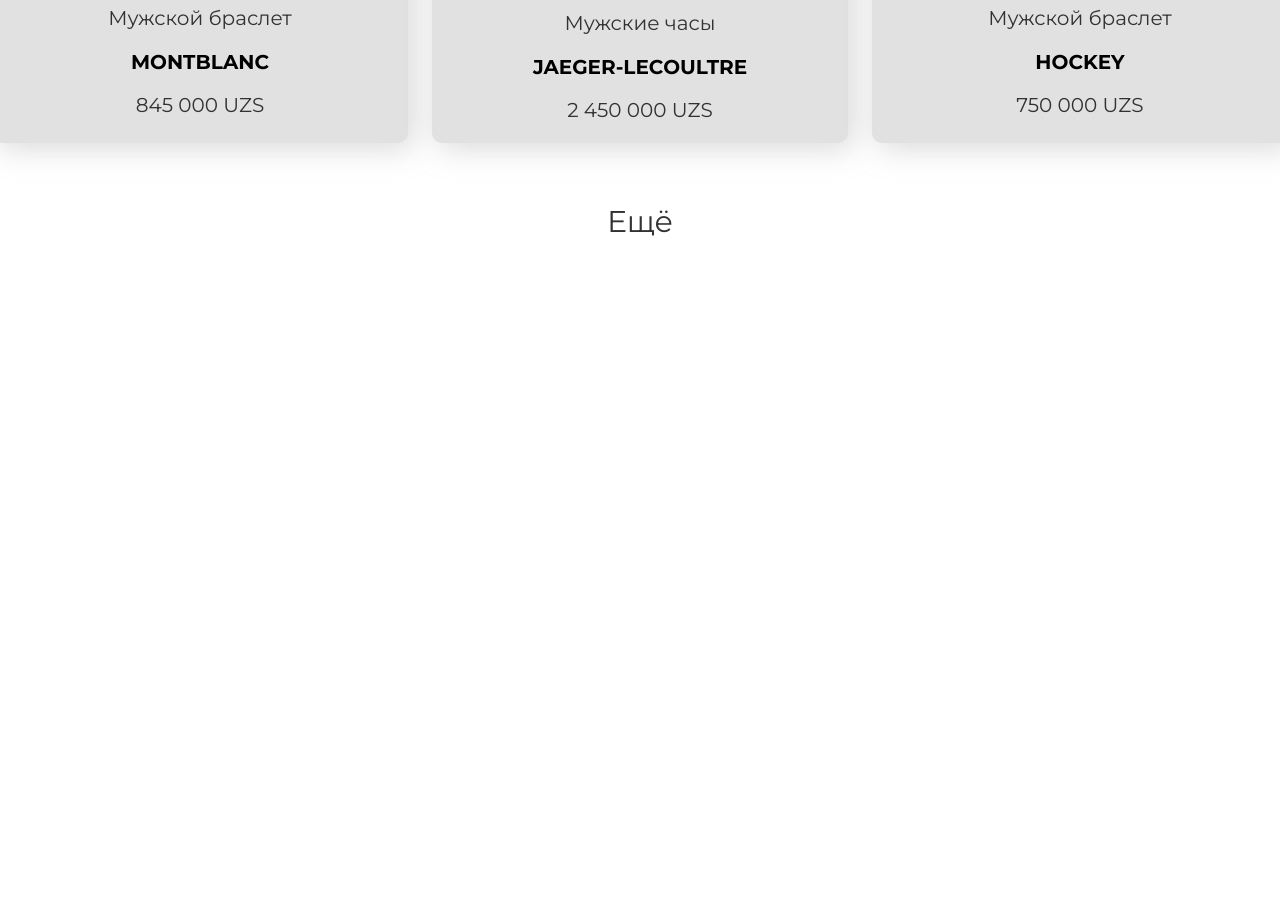
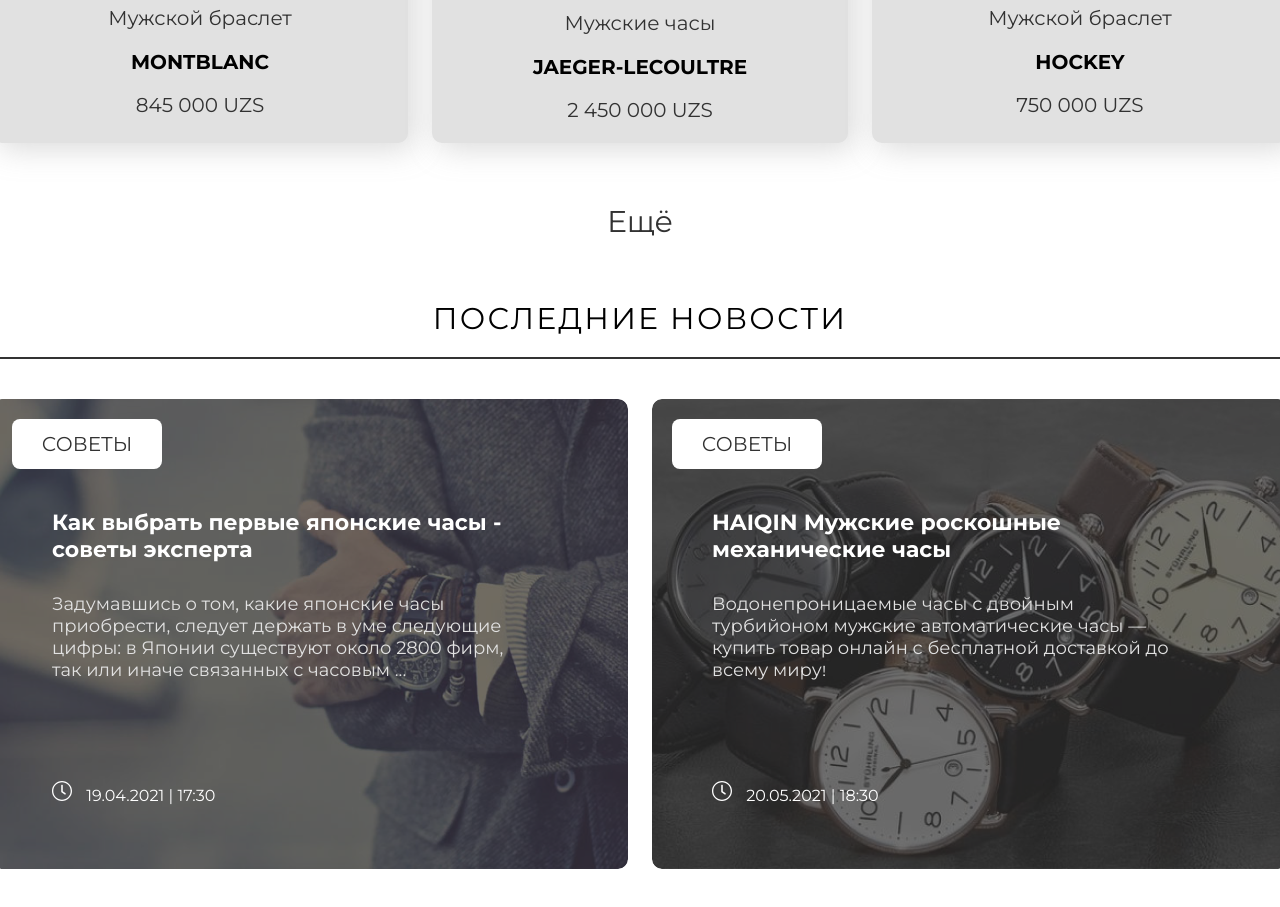
Before and after one commit to SorestGaming14/TOTEMBO, a plain HTML site: page index.html in a window 1280 px wide. Shown: the part 2830-3737 px from the top of the page. Before the commit the page ends 3130 px from the top, so only its background shows below. Drawn offline with Linux system fonts and the light colour scheme.

Commit message:
main finish

```diff
--- a/css/style.css
+++ b/css/style.css
@@ -23,14 +23,6 @@ body {
     font-family: 'Montserrat';
 }
 
-.title {
-    font-weight: 400;
-    font-size: 30px;
-    line-height: 37px;
-    letter-spacing: 2.2px;
-    color: #000000;
-}
-
 .card {
     background: #E1E1E1;
     border-radius: 10px;
@@ -41,6 +33,22 @@ body {
     max-width: 1320px;
     width: 100%;
     margin: 0 auto;
+}
+
+.title {
+    font-weight: 400;
+    font-size: 30px;
+    line-height: 37px;
+    letter-spacing: 2.2px;
+    color: #000000;
+}
+
+.titles {
+    text-align: center;
+    border-bottom: 2px solid #323232;
+    border-radius: 0.5px;
+    margin: 60px auto 40px;
+    padding: 0 12px 20px;
 }
 
 /* above are general styles */
@@ -197,19 +205,8 @@ body {
 
 /* below are main + main cards styles */
 
-.title {
-    font-weight: 400;
-    font-size: 30px;
-    line-height: 37px;
-    color: #000000;
-}
-
-.titles {
-    text-align: center;
-    border-bottom: 2px solid #323232;
-    border-radius: 0.5px;
-    margin: 60px auto 40px;
-    padding: 0 12px 20px;
+.main {
+    margin-bottom: 60px;
 }
 
 .main__cards {
@@ -314,3 +311,84 @@ body {
 /* main card styling end */
 
 /* below are "latest news" section styles */
+
+.suggestions {
+    display: grid;
+    grid-template-columns: repeat(2, 636px);
+    grid-template-rows: 470px;
+    column-gap: 24px;
+    justify-content: center;
+}
+
+.suggestion {
+    padding: 20px;
+    background: linear-gradient(0deg, rgba(50, 50, 50, 0.7), rgba(50, 50, 50, 0.7));
+    border-radius: 10px;
+}
+
+.sug1 {
+    background: url(../img/suggest1.png) no-repeat center / cover;
+}
+
+.sug2 {
+    background: url(../img/suggest2.png) no-repeat center / cover;
+}
+
+.suggest {
+    font-weight: 400;
+    font-size: 20px;
+    line-height: 24px;
+    color: #323232;
+    text-align: center;
+    padding: 13px;
+    background: #ffffff;
+    border-radius: 8px;
+    max-width: 150px;
+    width: 100%;
+    margin-bottom: 40px;
+}
+
+.sug__title {
+    font-weight: 700;
+    font-size: 22px;
+    line-height: 27px;
+    font-variant: small-caps;
+    color: #FFFFFF;
+    margin-bottom: 30px;
+}
+
+.title1 {
+    max-width: 466px;
+    width: 100%;
+}
+
+.title2 {
+    max-width: 356px;
+    width: 100%;
+}
+
+.suggestion-info {
+    margin-left: 40px;
+}
+
+.sug-desc {
+    font-weight: 400;
+    font-size: 18px;
+    line-height: 22px;
+    font-variant: small-caps;
+    color: #E1E1E1;
+    max-width: 466px;
+    width: 100%;
+    margin-bottom: 100px;
+}
+
+.time-icon {
+    margin-right: 10px;
+}
+
+.sug-date {
+    font-weight: 400;
+    font-size: 16px;
+    line-height: 20px;
+    color: #FFFFFF;
+}
--- a/index.html
+++ b/index.html
@@ -251,6 +251,29 @@
             </div>
             <p class="more">Ещё</p>
         </section>
+        <section class="main2">
+            <div class="container titles">
+                <h2 class="title">ПОСЛЕДНИЕ НОВОСТИ</h2>
+            </div>
+            <div class="suggestions">
+                <div class="suggestion sug1">
+                    <p class="suggest">СОВЕТЫ</p>
+                    <div class="suggestion-info">
+                        <p class="sug__title title1">Как выбрать первые японские часы - советы эксперта</p>
+                        <p class="sug-desc">Задумавшись о том, какие японские часы приобрести, следует держать в уме следующие цифры: в Японии существуют около 2800 фирм, так или иначе связанных с часовым ...</p>
+                        <p class="sug-date"><img src="img/time.svg" alt="" class="time-icon"> 19.04.2021 | 17:30 </p>
+                    </div>
+                </div>
+                <div class="suggestion sug2">
+                    <p class="suggest">СОВЕТЫ</p>
+                    <div class="suggestion-info">
+                        <p class="sug__title title2">HAIQIN Мужские роскошные механические часы</p>
+                        <p class="sug-desc">Водонепроницаемые часы с двойным турбийоном мужские автоматические часы — купить товар онлайн с бесплатной доставкой до всему миру!</p>
+                        <p class="sug-date"><img src="img/time.svg" alt="" class="time-icon"> 20.05.2021 | 18:30 </p>
+                    </div>
+                </div>
+            </div>
+        </section>
     </main>
     <footer class="footer"></footer>
 </body>
```
